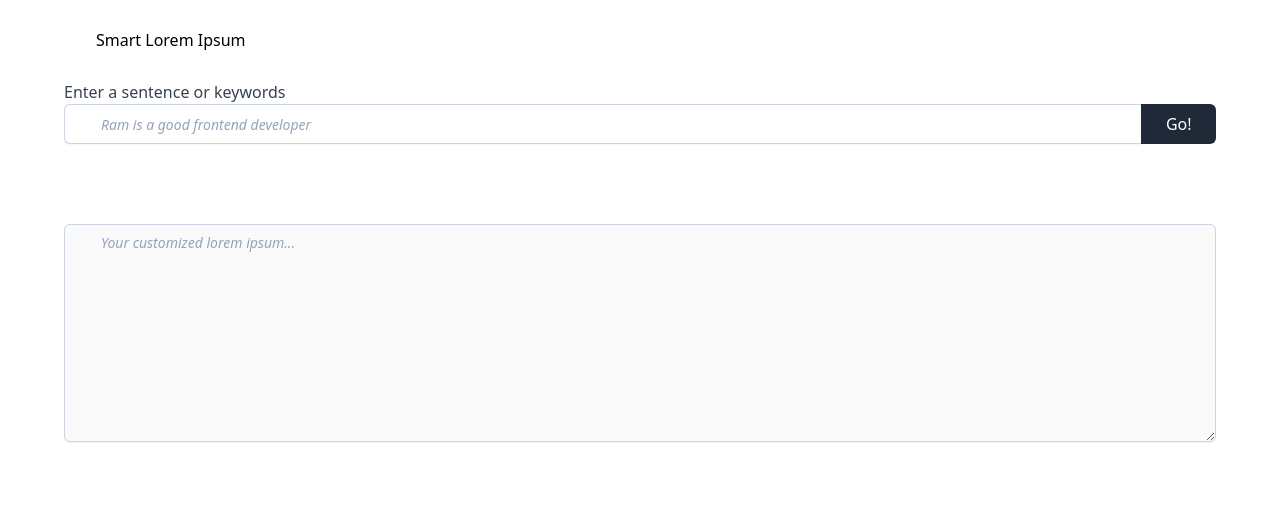
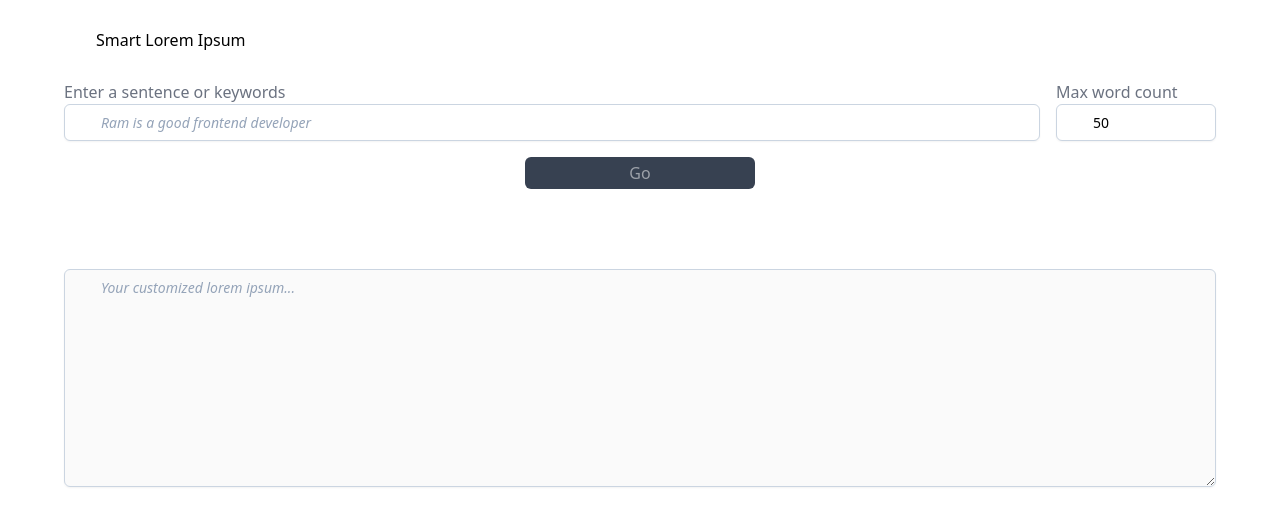
Before and after one commit to parv3213/Smart-Lorem-Ipsum, a React (Create React App) app: page / in a window 1280 px wide. Shown: the top 526 px of the page. Built offline with nearby package versions, Linux system fonts and the light colour scheme; no server answers.

Commit message:
Add work counter

```diff
--- a/src/components/Search.tsx
+++ b/src/components/Search.tsx
@@ -2,7 +2,8 @@ import React, { useContext, useState } from 'react';
 import { TextGeneratorContext } from '../context/TextGeneratorContext';
 
 const Search = () => {
-  const { searchText, setSearchText, generateText, fetching } = useContext(TextGeneratorContext);
+  const { searchText, setSearchText, generateText, maxTokens, setMaxTokens, fetching } =
+    useContext(TextGeneratorContext);
 
   const handleSubmit = (e: React.FormEvent<HTMLFormElement>) => {
     e.preventDefault();
@@ -12,23 +13,47 @@ const Search = () => {
 
   return (
     <form className="relative mb-20" onSubmit={e => handleSubmit(e)}>
-      <label htmlFor="keywords" className="text-gray-700">
+      <div className="flex items-center justify-between pb-4">
+        <div className="flex-1">
+          <label htmlFor="keywords" className="text-gray-500">
             Enter a sentence or keywords
           </label>
-      <br />
-      <div className="flex h-10 items-center justify-between">
           <input
             type="text"
             id="keywords"
             placeholder="Ram is a good frontend developer"
-          className="h-full w-full rounded-md rounded-r-none border border-r-0 border-slate-300 py-2 pl-9 pr-3 shadow-sm placeholder:italic placeholder:text-slate-400 focus:shadow-lg focus:outline-none sm:text-sm"
+            className="h-full w-full rounded-md border border-slate-300 py-2 pl-9 pr-3 shadow-sm placeholder:italic placeholder:text-slate-400 focus:shadow-lg focus:outline-none sm:text-sm"
             value={searchText}
             onChange={e => {
               e.preventDefault();
               setSearchText(() => e.target.value);
             }}
           />
-        <div className="flex h-full w-[5rem] items-center justify-center rounded-md rounded-l-none border-l-0 border-slate-300 bg-gray-800 text-white">
+        </div>
+
+        <div className="ml-4 max-w-[10rem]">
+          <label htmlFor="maxWords" className="text-gray-500">
+            Max word count
+          </label>
+          <input
+            min={10}
+            type="number"
+            id="maxWords"
+            className="h-full w-full rounded-md border border-slate-300 py-2 pl-9 pr-3 shadow-sm focus:shadow-lg focus:outline-none sm:text-sm"
+            value={maxTokens}
+            onChange={e => {
+              e.preventDefault();
+              setMaxTokens(() => Number(e.target.value));
+            }}
+            onBlur={() => {
+              if (maxTokens < 10) setMaxTokens(10);
+            }}
+          />
+        </div>
+      </div>
+
+      <div className="flex h-[2rem] w-full justify-center">
+        <div className="flex w-[20%] items-center justify-center rounded-md border-slate-300 bg-gray-700 text-white">
           {fetching ? (
             <svg
               className="h-5 w-5 animate-spin text-white"
@@ -44,7 +69,9 @@ const Search = () => {
               ></path>
             </svg>
           ) : (
-            <button>Go!</button>
+            <button className="h-full w-full disabled:opacity-50" disabled={searchText.length < 1}>
+              Go
+            </button>
           )}
         </div>
       </div>
```
Lines whose indentation alone changed are shown as unchanged.
